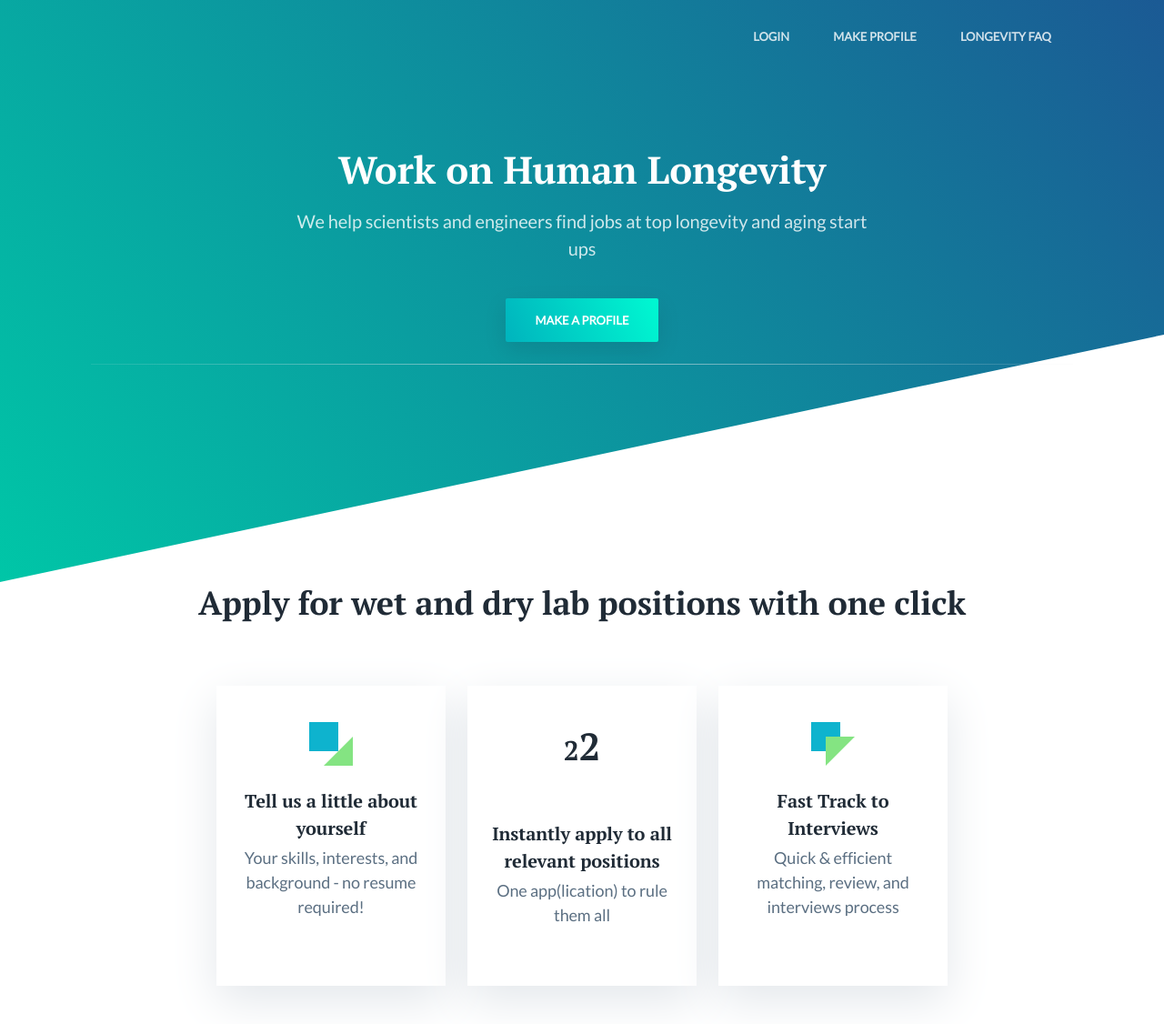
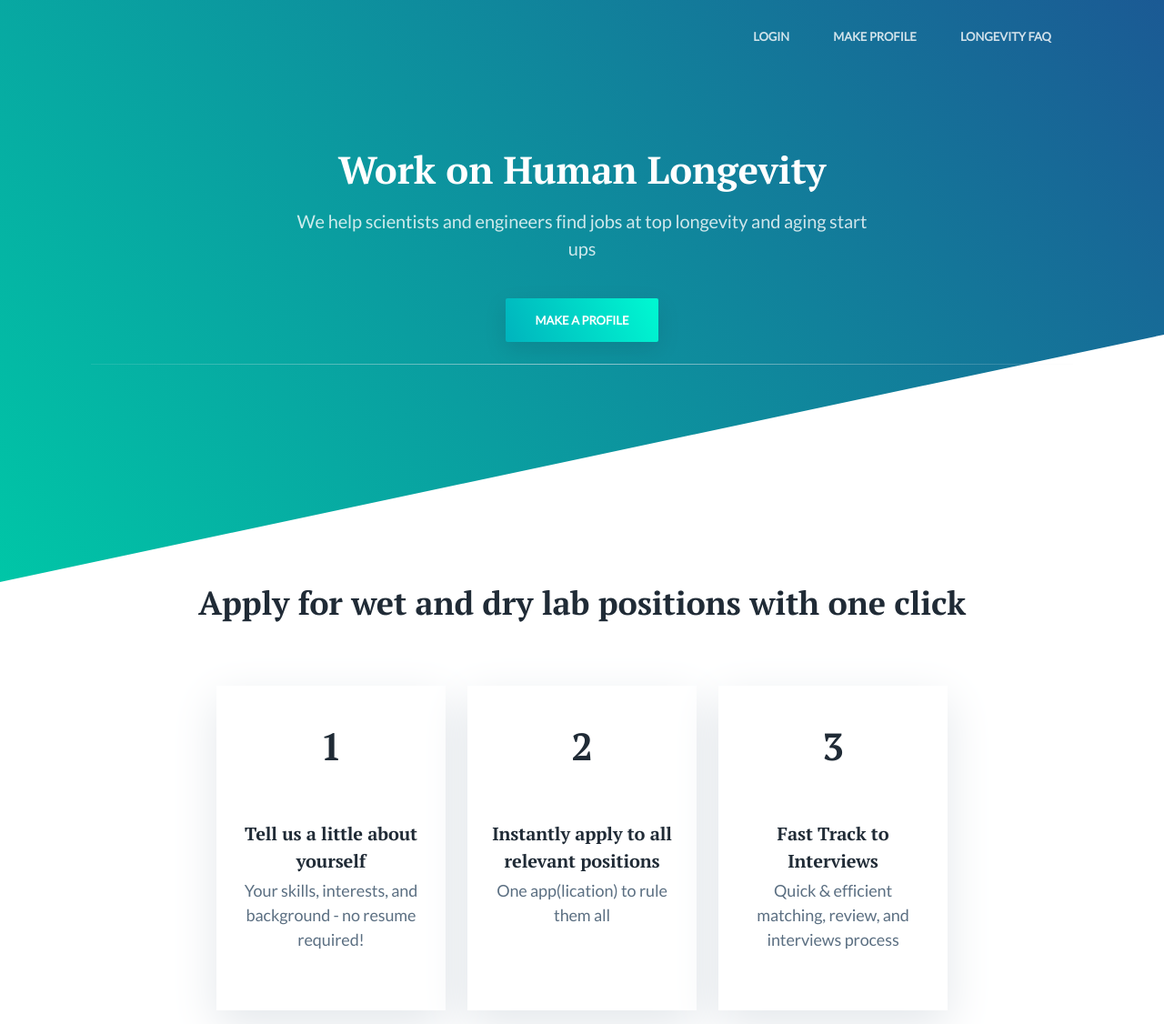
Before and after one commit to celinehh/biobay, a website: page index.html in a window 1280 px wide. Shown: the top 1126 px of the page at 91% size. Drawn offline with nearby package versions, Linux system fonts and the light colour scheme.

Commit message:
Update index.html
bad icons --> bad numbers

```diff
--- a/index.html
+++ b/index.html
@@ -50,35 +50,21 @@
                         <div class="features-wrap">
                             <div class="feature is-revealing">
                                 <div class="feature-inner">
-                                    <div class="feature-icon">
-                                        <svg width="48" height="48" xmlns="http://www.w3.org/2000/svg">
-                                            <g fill="none" fill-rule="evenodd">
-                                                <path fill="#84E482" d="M48 16v32H16z"/>
-                                                <path fill="#0EB3CE" d="M0 0h32v32H0z"/>
-                                            </g>
-                                        </svg>
-                                    </div>
+                                    <div class="pricing-table-price mb-24 pb-32"><span class="pricing-table-price-amount h1">1</span></div>
                                     <h4 class="feature-title h3-mobile">Tell us a little about yourself</h4>
                                     <p class="text-sm">Your skills, interests, and background - no resume required!</p>
                                 </div>
                             </div>
                             <div class="feature is-revealing">
                                 <div class="feature-inner">
-                                    <div class="pricing-table-price mb-24 pb-32"><span class="pricing-table-price-currency h3">2</span><span class="pricing-table-price-amount h1">2</span></div>
+                                    <div class="pricing-table-price mb-24 pb-32"><span class="pricing-table-price-amount h1">2</span></div>
                                     <h4 class="feature-title h3-mobile">Instantly apply to all relevant positions</h4>
                                     <p class="text-sm">One app(lication) to rule them all</p>
                                 </div>
                             </div>
                             <div class="feature is-revealing">
                                 <div class="feature-inner">
-                                    <div class="feature-icon">
-                                        <svg width="48" height="48" xmlns="http://www.w3.org/2000/svg">
-                                            <g fill="none" fill-rule="evenodd">
-                                                <path fill="#0EB3CE" d="M0 0h32v32H0z"/>
-                                                <path fill="#84E482" d="M16 16h32L16 48z"/>
-                                            </g>
-                                        </svg>
-                                    </div>
+                                    <div class="pricing-table-price mb-24 pb-32"><span class="pricing-table-price-amount h1">3</span></div>
                                     <h4 class="feature-title h3-mobile">Fast Track to Interviews</h4>
                                     <p class="text-sm">Quick & efficient matching, review, and interviews process</p>
                                 </div>
```
